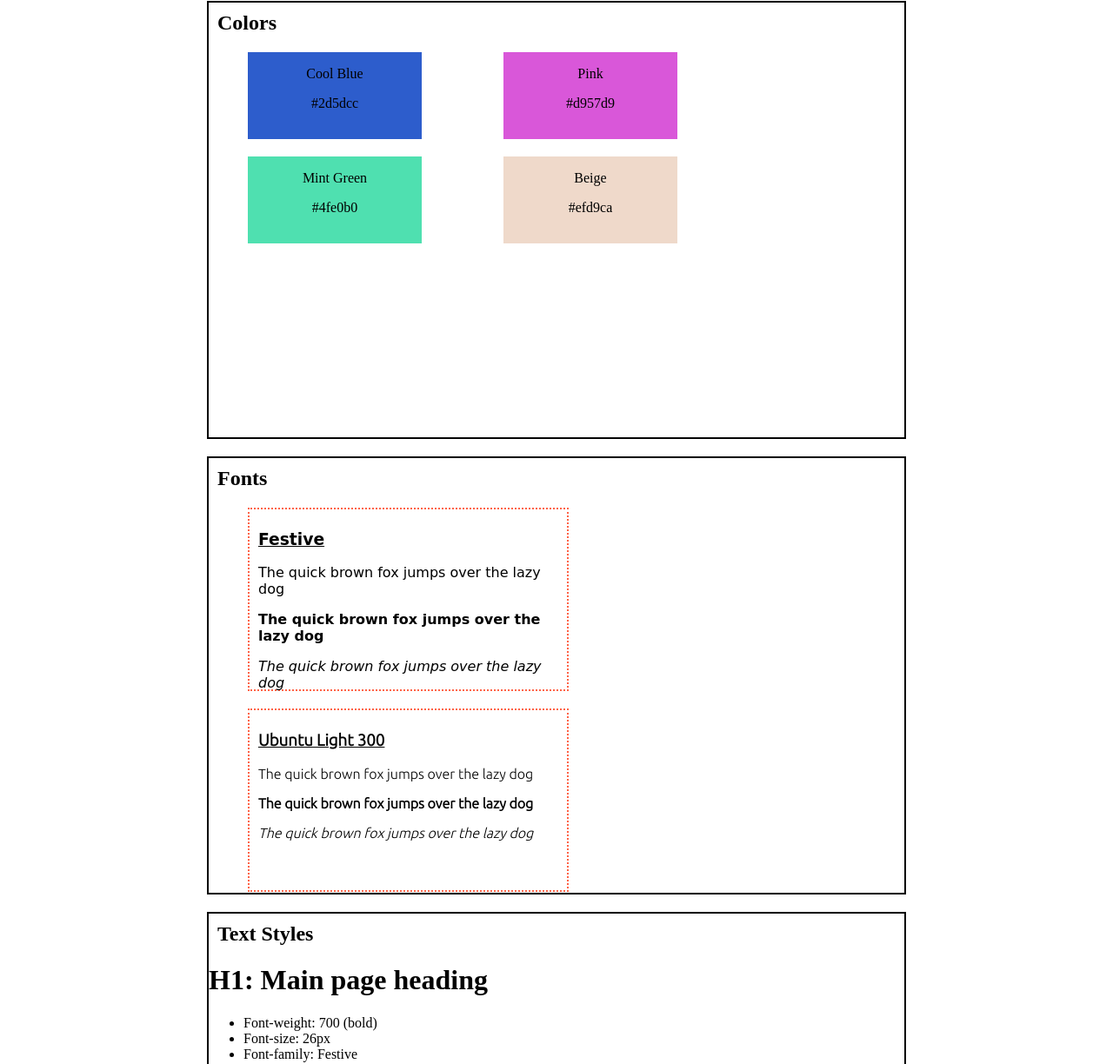
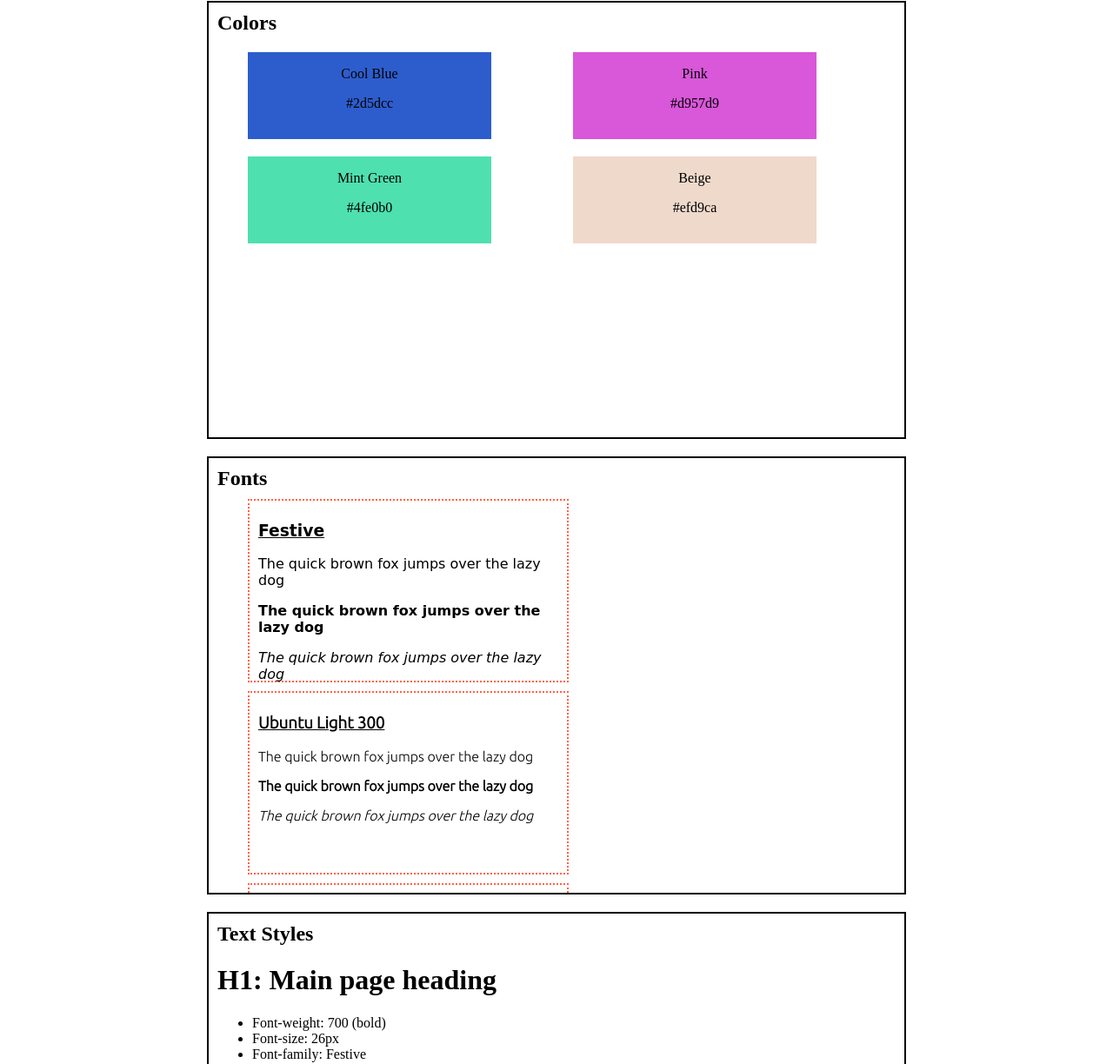
Before and after one commit to Ernesto-14/design-system, a plain HTML site: page index.html in a window 1280 px wide. Shown: the part 79-1303 px from the top of the page at 87% size. Drawn offline with Linux system fonts and the light colour scheme; a web font is replaced by a local one.

Commit message:
Add description

```diff
--- a/styles.css
+++ b/styles.css
@@ -8,7 +8,7 @@
 }
 
 .color-box {
-    width: 200px;
+    width: 280px;
     height: 100px;
     display: inline-block;
     text-align: center;
@@ -19,10 +19,14 @@
 .font-div {
     width: 350px;
     height: 200px;
-    display: inline-block;
+    display: block;
     margin: 10px 45px;
     border: 2px dotted tomato;
     padding: 5px 5px 2px 10px;
+}
+
+.text-element {
+    margin: 10px;
 }
 
 .blue {
```
Also changed, not shown: 1 other file.
